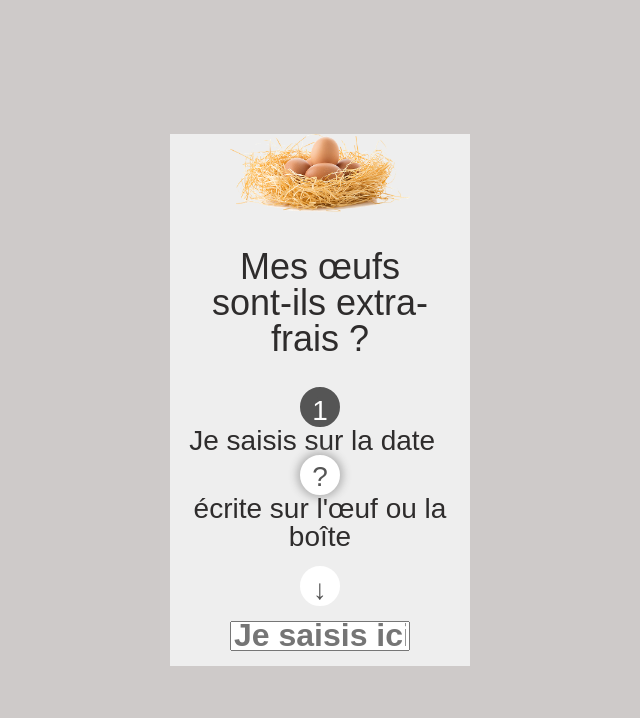
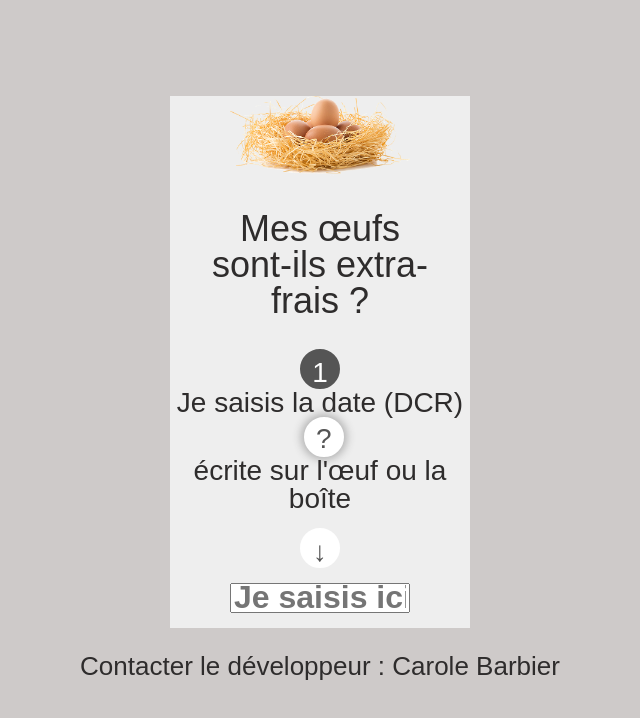
Before and after one commit to BarbierCarole/extra-fresh-egg, a React (Create React App) app: page / in a window 1280 px wide. Shown: the top 718 px of the page, without its empty margins (320-960 px from the left). Built offline with nearby package versions, Linux system fonts and the light colour scheme; a web font is replaced by a local one.

Commit message:
fix minor

```diff
--- a/src/App.css
+++ b/src/App.css
@@ -126,9 +126,7 @@ input {
   margin: 15px 0;
 }
 
-/* .input:focus {
-  outline: 3px solid transparent;
-} */
+
 .react-datepicker__day-name, .react-datepicker__day, .react-datepicker__time-name {
   font-size: 1.3em;
 }
@@ -136,10 +134,14 @@ input {
 .react-datepicker {
   font-family: "Helvetica Neue", Helvetica, Arial, sans-serif;
   font-size: 0.8rem;
-  background-color: rgb(255, 30, 206);
+  background-color: rgb(243, 243, 243);
   color: #000;
   border: 0px;
   border-radius: 0;
   display: inline-block;
   position: relative;
 }
+
+footer {
+  margin: 25px 0;
+}
--- a/src/App.js
+++ b/src/App.js
@@ -17,28 +17,31 @@ setDefaultLocale('fr');
 
 
 function App() {
+
   console.log('Image par <a href="https://pixabay.com/fr/users/vipbum-3582769/?utm_source=link-attribution&amp;utm_medium=referral&amp;utm_campaign=image&amp;utm_content=3070850">Hung Nguyen</a> de <a href="https://pixabay.com/fr/?utm_source=link-attribution&amp;utm_medium=referral&amp;utm_campaign=image&amp;utm_content=3070850">Pixabay</a>');
+  console.log('#######################################################');
+  console.log('##                    Carole Barbier                 ##');
+  console.log('##  développeuse full stack JS / React / NodeJs ...  ##');
+  console.log('##                 dans le Var (France)              ##');
+  console.log('## linkedin : https://linkedin.com/in/carole-barbier ##');
+  console.log('##    Email : contact@carolebarbier.com              ##');
+  console.log('## Site web : carolebarbier.com (en cours de dév)    ##');
+  console.log('#######################################################');
 
 
   const now = new Date();
-  // const [dcr, setDcr] = useState(new Date());
+
   const [dcr, setDcr] = useState(null);
-  // const MyContainer = ({ className, children }) => {
-  //   return (
-  //     <div>
-  //       <CalendarContainer className={className}>
-  //         <div style={{ position: "relative" }}>{children}</div>
-  //       </CalendarContainer>
-  //     </div>
-  //   );
-  // };
+
 
   const datePonte = moment(dcr).subtract(28,'days');
   const dateLimiteExtra = moment(dcr).subtract(20,'days');
 
   const nowFormated= moment(now,"YYYY-MM-DD");
   const dateLimiteExtraFormated = moment(dcr,"YYYY-MM-DD").subtract(20,'days');
-
+  // const dateDcrMaxExtra = moment(nowFormated).add(20,'days');
+  const dateDcrMaxExtra=moment(nowFormated).add(20, 'days');
+  console.log('dateDcrMaxExtra',dateDcrMaxExtra);
   const diffDay = (moment(dateLimiteExtraFormated).diff(nowFormated, 'days'));
   const diffDayNotExtra = diffDay*-1;
 
@@ -65,7 +68,7 @@ function App() {
         </header>
         <section className="App-section">
           <article>
-            <p><em className="number">1</em><br />Je saisis sur la date  &nbsp;
+            <p><em className="number">1</em><br />Je saisis la date (DCR) &nbsp;
 
             <button className="modal-toggle" onClick={toggle}>
             ?
@@ -122,7 +125,7 @@ function App() {
                       <em className="number">2</em><br />
                       Réponse
                     </p>
-                    <div className="messageResult"> Mes &#339;ufs <span className='bold'>ne sont plus </span> extra-frais depuis {diffDayNotExtra===0 ? "aujourd'hui":''} {diffDayNotExtra===1 ? "hier":''} {diffDayNotExtra>1 ? diffDayNotExtra+" jours":''}</div>
+                    <div className="messageResult"> Mes &#339;ufs <span className='bold'>ne sont plus </span> extra-frais depuis {diffDayNotExtra===0 ? "aujourd'hui":''} {diffDayNotExtra===1 ? "hier":''} {diffDayNotExtra>1 ? diffDayNotExtra+" jours":''}.<br/>La DCR doit être supérieure au <Moment format="D MMM YYYY" className="date">{dateDcrMaxExtra}</Moment></div>
                   </div>
                 )
               }
@@ -131,6 +134,9 @@ function App() {
             {/* <p>Nous sommes le <Moment format="D MMM YYYY"></Moment> </p> */}
           </article>
         </section>
+        <footer>
+        Contacter le développeur : Carole Barbier
+        </footer>
 
 
       </div>
```
Also changed, not shown: src/img/eggs.png.
